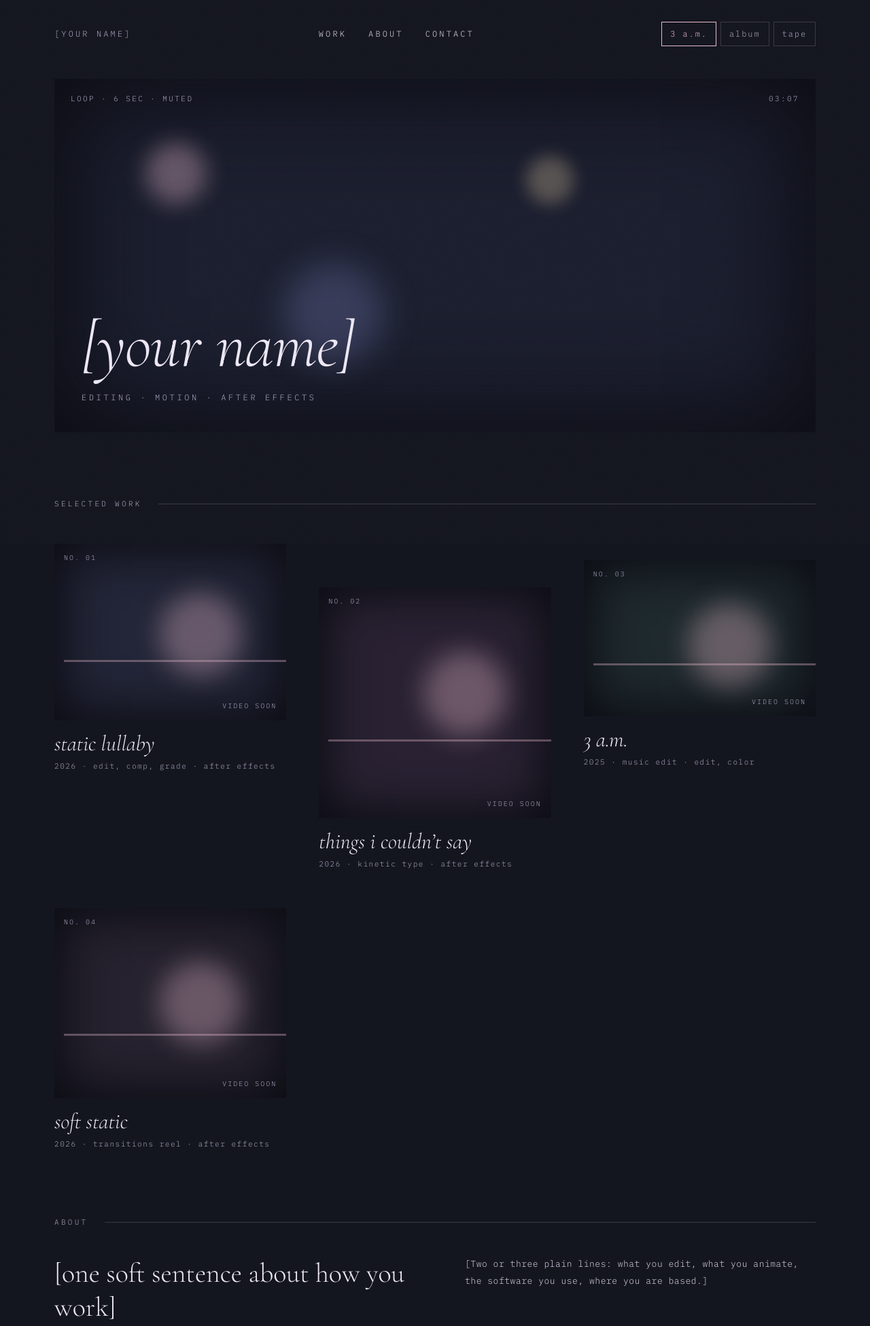
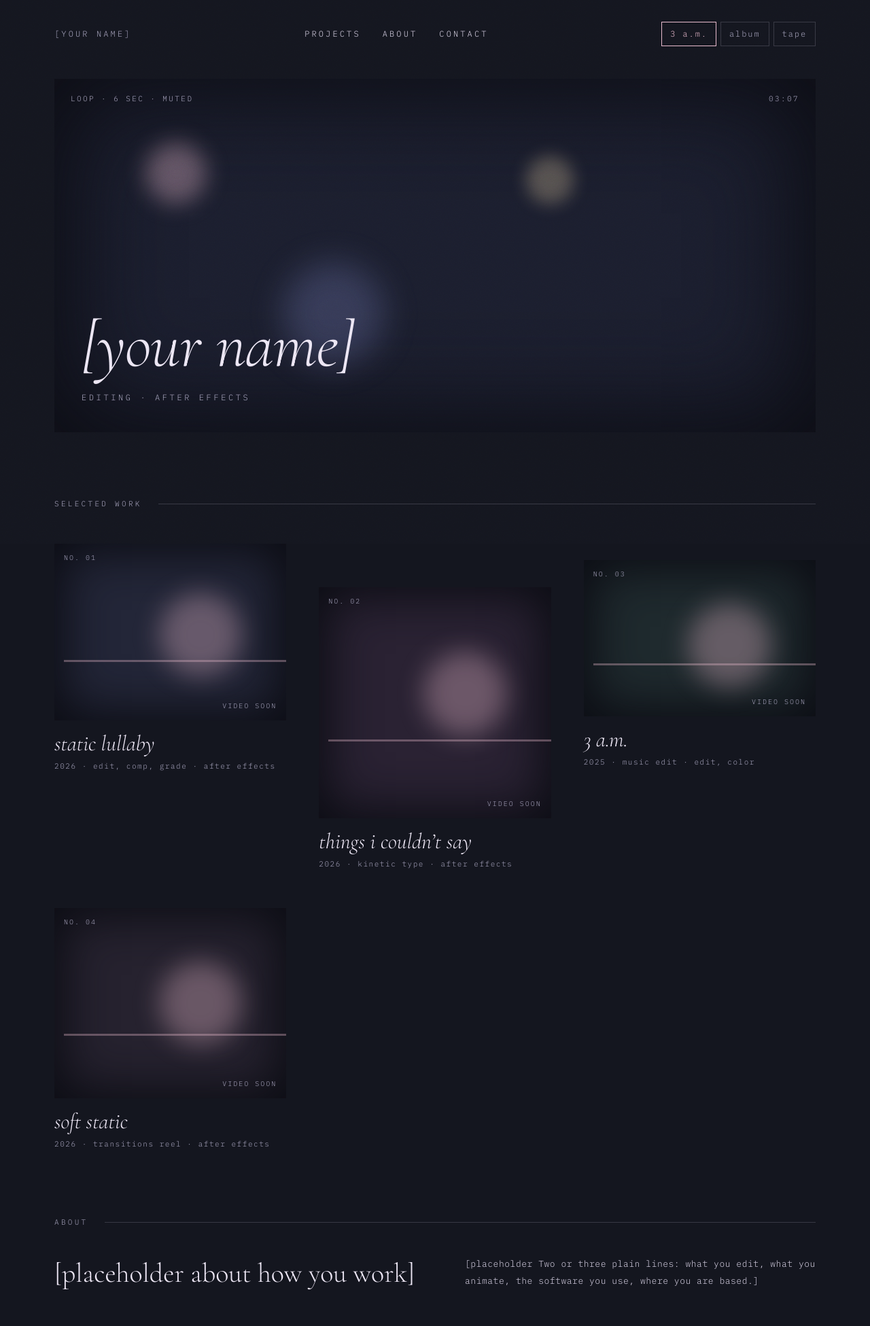
Before and after one commit to dancenomore/dancenomore.github.io, a plain HTML site: page index.html in a window 1280 px wide. Shown: the top 1951 px of the page at 68% size. Drawn offline with nearby package versions, Linux system fonts and the light colour scheme.

Commit message:
Update index.html

```diff
--- a/index.html
+++ b/index.html
@@ -3,8 +3,8 @@
 <head>
 <meta charset="utf-8">
 <meta name="viewport" content="width=device-width, initial-scale=1">
-<title>[your name] · editing &amp; motion</title>
-<meta name="description" content="Video editing and motion design portfolio.">
+<title>[milena] · editing &amp; motion</title>
+<meta name="description" content="video editing portfolio.">
 <link rel="preconnect" href="https://fonts.googleapis.com">
 <link rel="preconnect" href="https://fonts.gstatic.com" crossorigin>
 <link rel="stylesheet" href="https://fonts.googleapis.com/css2?family=Cormorant+Garamond:ital,wght@0,300;0,400;1,300;1,400&family=IBM+Plex+Mono:wght@300;400&family=Reenie+Beanie&family=Space+Mono:wght@400&family=Special+Elite&display=swap">
@@ -16,10 +16,10 @@
 
 <header class="top">
   <a class="brand" href="#top">[your name]</a>
-  <nav aria-label="Main">
-    <a href="#work">Work</a>
-    <a href="#about">About</a>
-    <a href="#contact">Contact</a>
+  <nav aria-label="home">
+    <a href="#projects">projects</a>
+    <a href="#about">about</a>
+    <a href="#contact">contact</a>
   </nav>
   <div class="themes" role="group" aria-label="Colour theme">
     <button type="button" data-set-theme="night" aria-pressed="true">3 a.m.</button>
@@ -38,8 +38,8 @@
     <div class="hero-meta hero-meta-r" aria-hidden="true"><span class="when-tape">SP 00:03:12</span><span class="when-night">03:07</span></div>
     <div class="hero-copy">
       <h1>[your name]</h1>
-      <p class="tagline">editing · motion · after effects</p>
-      <p class="hand">a summer i half remember</p>
+      <p class="tagline">editing · after effects</p>
+      <p class="hand">projects name placeholder</p>
     </div>
   </section>
 
@@ -51,8 +51,8 @@
   <section id="about" aria-labelledby="about-h">
     <div class="rule"><h2 id="about-h" class="label">about</h2><span></span></div>
     <div class="about">
-      <p class="about-big">[one soft sentence about how you work]</p>
-      <p class="about-small">[Two or three plain lines: what you edit, what you animate, the software you use, where you are based.]</p>
+      <p class="about-big">[placeholder about how you work]</p>
+      <p class="about-small">[placeholder Two or three plain lines: what you edit, what you animate, the software you use, where you are based.]</p>
     </div>
   </section>
 
```
